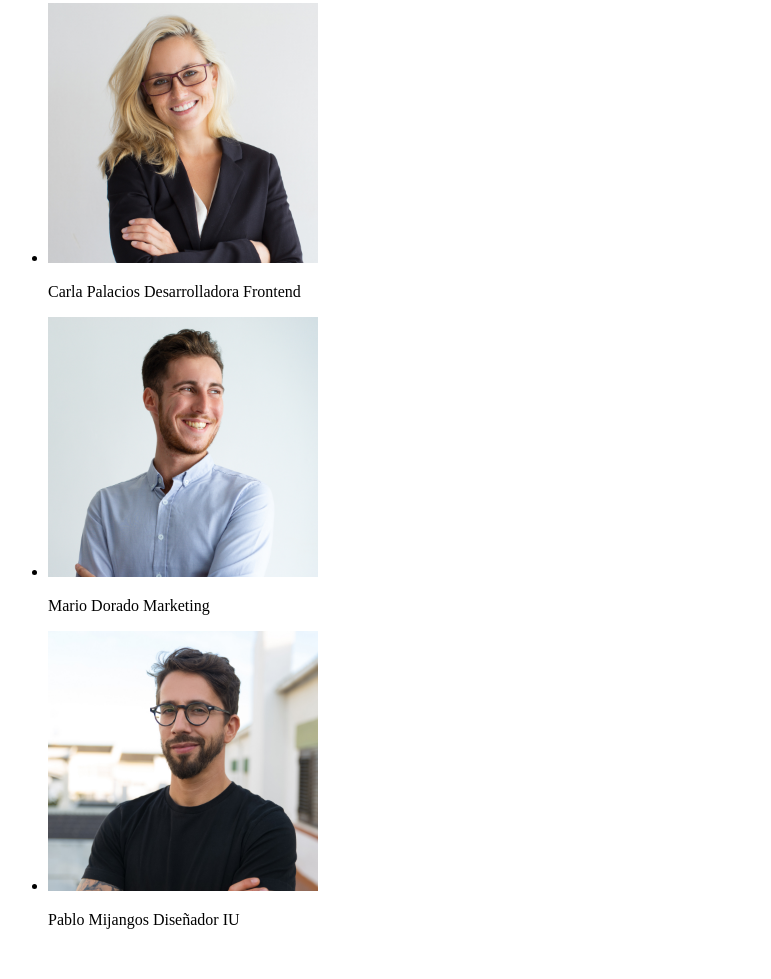
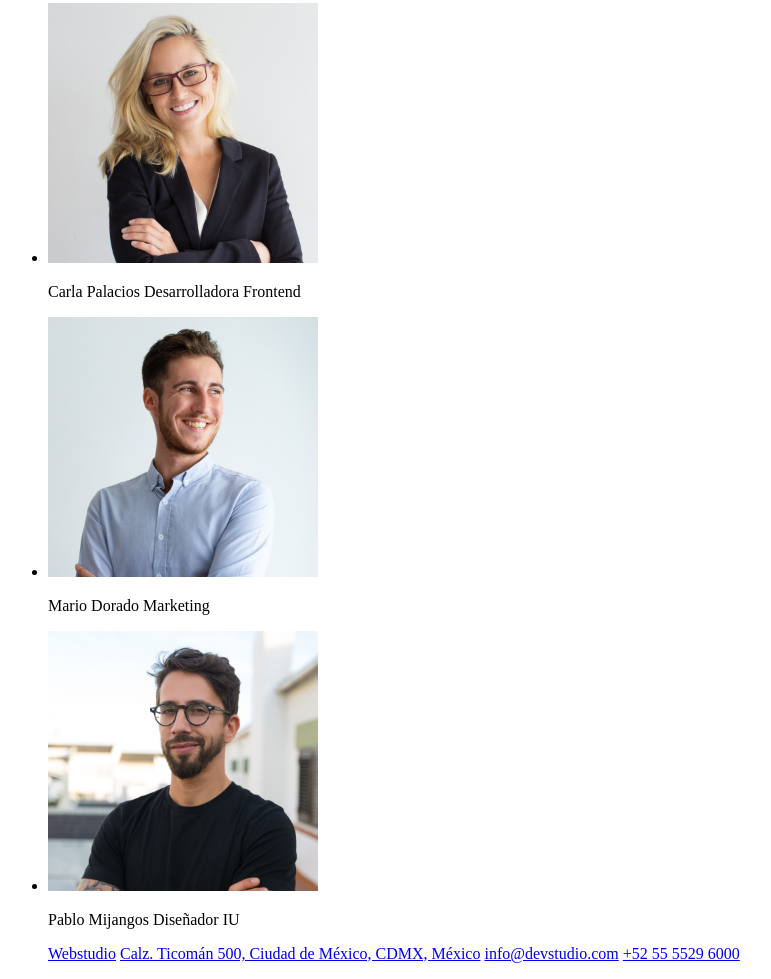
Before and after one commit to AlejandroLaverde/goit-markup-hw-01, a plain HTML site: page index.html in a window 1280 px wide. Shown: the part 1794-2773 px from the top of the page, without its empty margins (0-771 px from the left). Before the commit the page ends 2739 px from the top, so only its background shows below. Drawn offline with Linux system fonts and the light colour scheme.

Commit message:
Update repository

```diff
--- a/index.html
+++ b/index.html
@@ -100,3 +100,11 @@
         </ul>
 
         </section>
+    </main>
+    <footer>
+        <ul>
+            <a href="#">Webstudio</a>
+            <a href="https://www.google.com/maps/place/Calz.+Ticom%C3%A1n+500,+La+Laguna+Ticoman,+Gustavo+A.+Madero,+07340+Ciudad+de+M%C3%A9xico,+CDMX,+M%C3%A9xico/@19.5102022,-99.1324912,17z/data=!3m1!4b1!4m5!3m4!1s0x85d1f9c66374d1dd:0x72c74207e8767392!8m2!3d19.5102022!4d-99.1324912">Calz. Ticomán 500, Ciudad de México, CDMX, México</a>
+            <a href="#">info@devstudio.com</a>
+            <a href="#">+52 55 5529 6000</a>
+        </ul>
```
